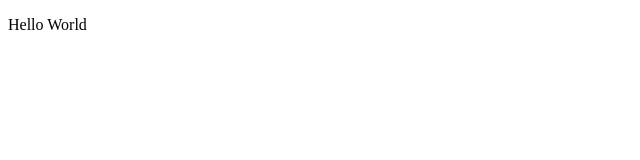
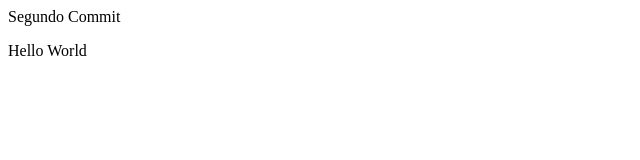
Before and after one commit to alejoflop/githubfirststeps, a plain HTML site: page index.html in a window 1280 px wide. Shown: the whole page, without its empty margins (0-640 px from the left). Drawn offline with Linux system fonts and the light colour scheme.

Commit message:
segundo commit

```diff
--- a/index.html
+++ b/index.html
@@ -6,6 +6,7 @@
     <title>Document</title>
 </head>
 <body>
+    <header>Segundo Commit</header>
     <p>Hello World</p>
 </body>
 </html>
```
